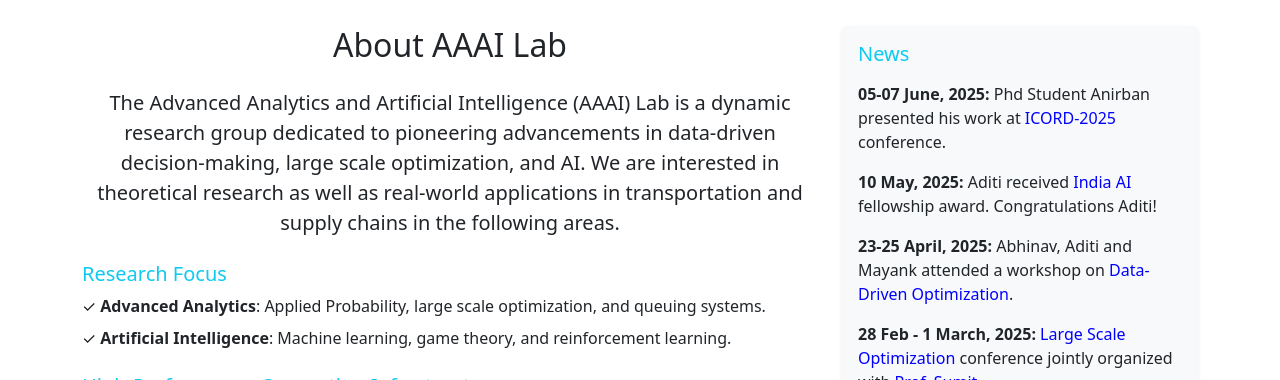
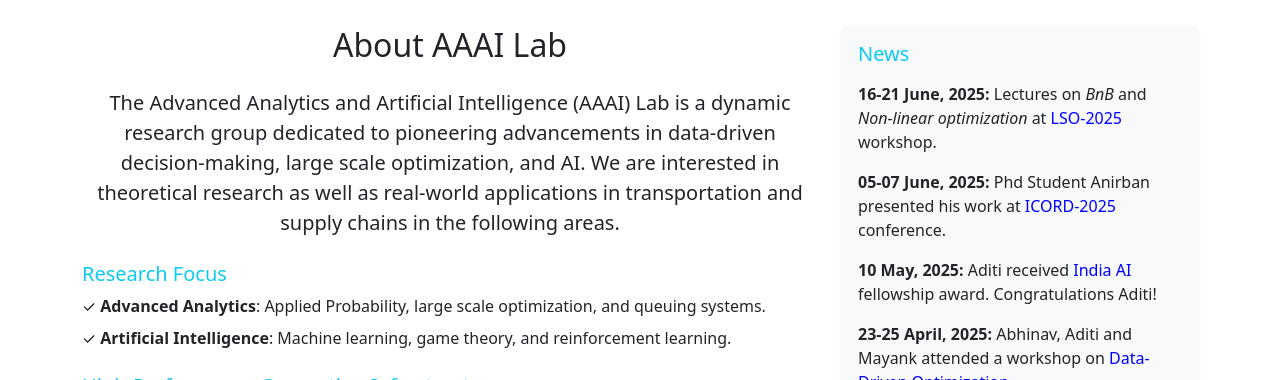
Before and after one commit to manugupta-or/AAAI-Lab, a website: page index.html in a window 1280 px wide. Shown: the part 720-1100 px from the top of the page. Drawn offline with nearby package versions, Linux system fonts and the light colour scheme.

Commit message:
updated_news

```diff
--- a/index.html
+++ b/index.html
@@ -210,6 +210,10 @@
           <h5 class="text-info mb-3">News</h5>
           <ul class="list-unstyled">
             <li class="mb-3">
+              <strong>16-21 June, 2025:</strong> Lectures on <i>BnB</i> and <i>Non-linear optimization</i> at <a href="https://www.ieor.iitb.ac.in/lso2025/" target="_blank" class="text-info">
+              LSO-2025</a> workshop.
+            </li>
+            <li class="mb-3">
               <strong>05-07 June, 2025:</strong> Phd Student Anirban presented his work  at <a href="https://carams.in/events/icords-2025/" target="_blank" class="text-info">
               ICORD-2025</a> conference.
             </li>
```
